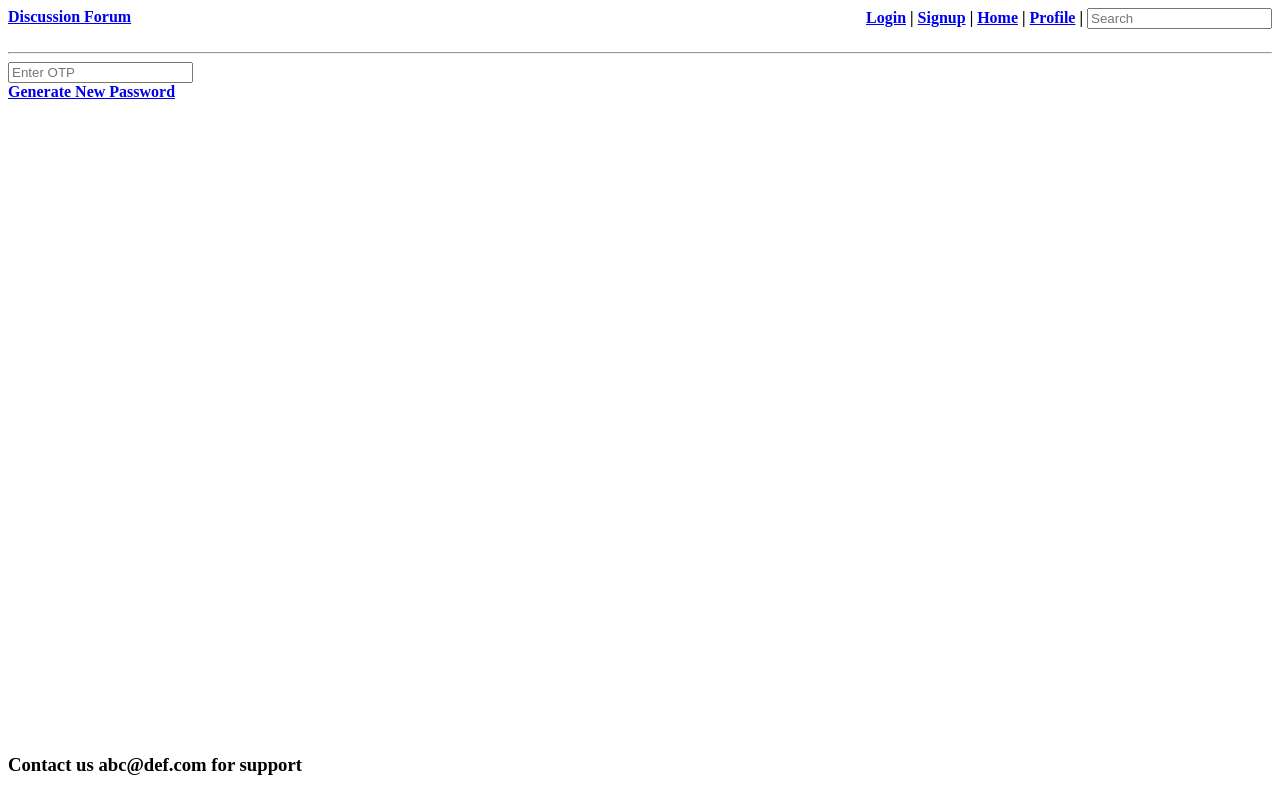
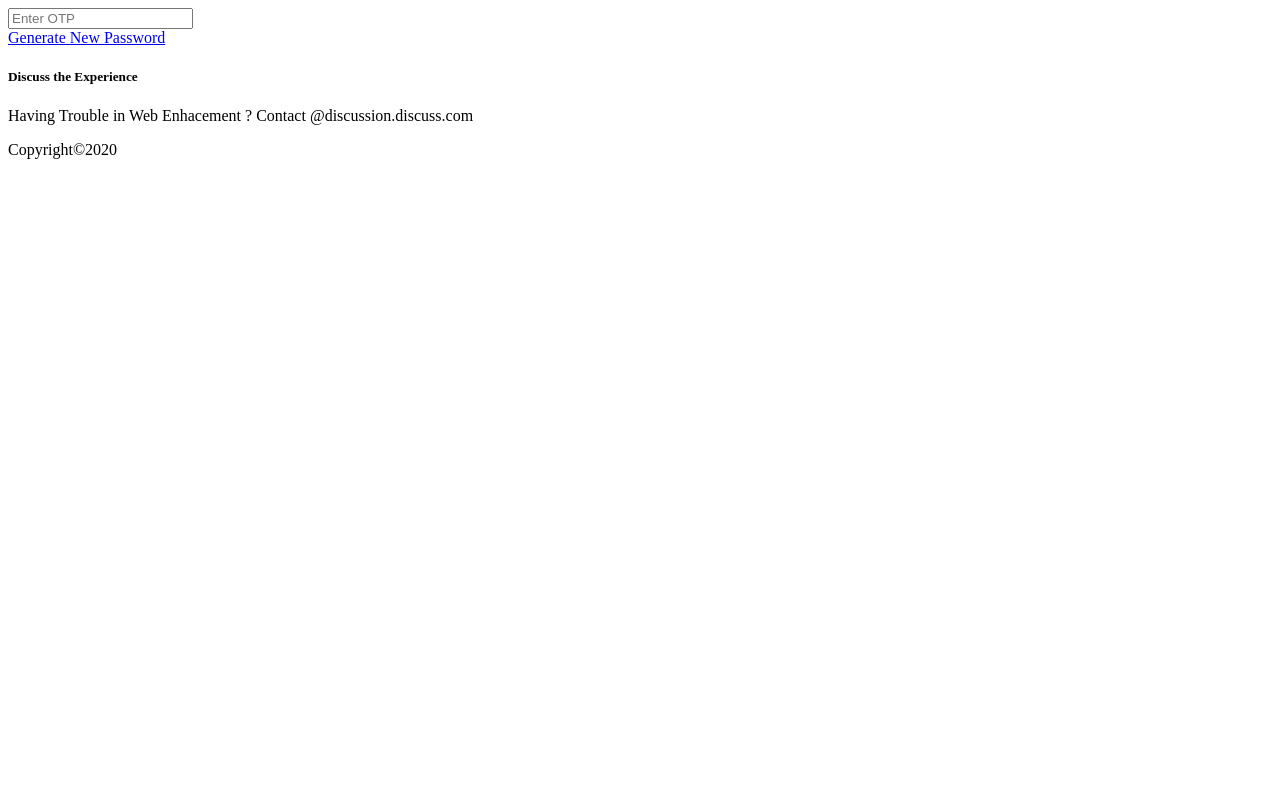
Before and after one commit to HarshitTarsariya/DiscussionForum, a plain HTML site: page enterotp.html in a window 1280 px wide. Drawn offline with Linux system fonts and the light colour scheme.

Commit message:
Update enterotp.html

```diff
--- a/enterotp.html
+++ b/enterotp.html
@@ -3,21 +3,12 @@
 <html>
     <head>
         <meta name="viewport" content="width=device-width, initial-scale=1" >
+        <link rel="stylesheet" href="https://cdnjs.cloudflare.com/ajax/libs/font-awesome/4.7.0/css/font-awesome.min.css">
+        <link rel="stylesheet" type="text/css" href="css/login.css" >
+        <link rel="stylesheet" type="text/css" href="css/header.css" >
         <title>Enter OTP</title>
     </head>
     <body>
-        <div class="topnav" >
-            <nav style="float:left">
-                <a href="home.html" > <strong>Discussion Forum<strong></a>
-            </nav>
-            <nav style="float:right">
-                <a href="index.html" >Login</a> |
-                <a href="signup.html" > Signup</a> |
-                <a href="home.html" > Home</a> |
-                <a href="profile.html"> Profile</a> |
-                <input type="text" placeholder="Search"/>
-            </nav>
-        </div><br/><br/><hr>
         <form method="post" action="enternewpassword.html">
             <input type="text" placeholder="Enter OTP"/>
            <!-- <input type=submit value="Generate New Password">-->
@@ -25,7 +16,11 @@
         <a href="enternewpassword.html">Generate New Password</a>
 
         <div class="footer">
-            <h3 ><p style="bottom:5px;position:absolute">Contact us abc@def.com for support</p></h3>
+            <div class="assign">
+                <h5> Discuss the Experience</h5>
+                <p >Having Trouble in Web Enhacement ? Contact @discussion.discuss.com</p>
+                <p>Copyright©2020</p>
+            </div>
         </div>
     </body>
 </html>
```
